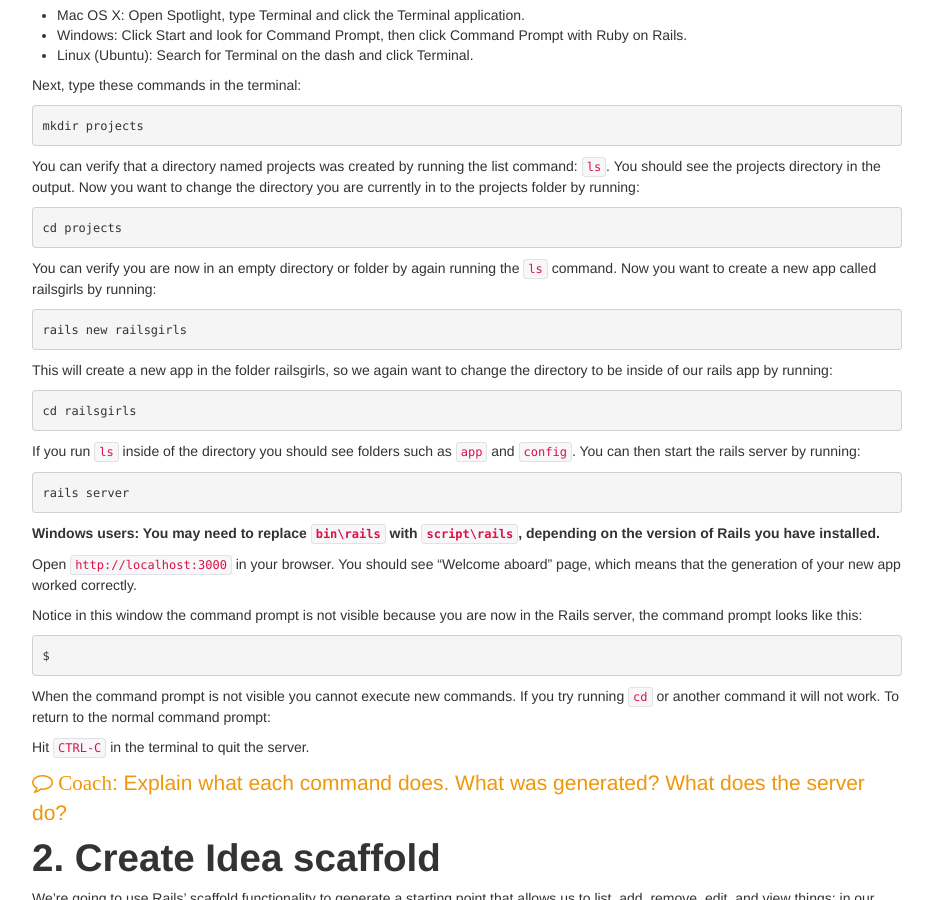
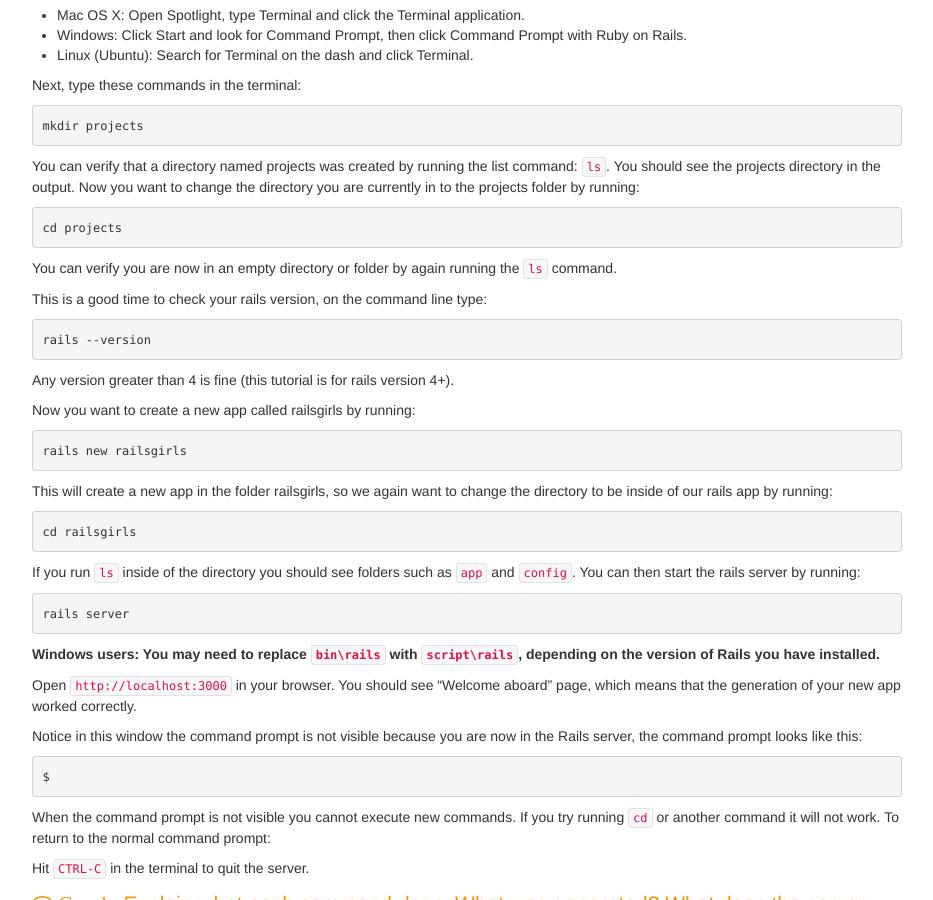
Before and after one commit to codecurious-bln/basic-curriculum, a Jekyll site: the page built from app.md, in a window 1280 px wide and 900 px high, scrolled down 731 px. Shown: the whole window, without its empty margins (323-1256 px from the left). Built offline with Jekyll 4.4.1, drawn with Linux system fonts in a browser that asks for light colours.

Commit message:
Add note about getting the rails version

```diff
--- a/app.md
+++ b/app.md
@@ -42,7 +42,15 @@
 
     cd projects
 
-You can verify you are now in an empty directory or folder by again running the `ls` command. Now you want to create a new app called railsgirls by running:
+You can verify you are now in an empty directory or folder by again running the `ls` command.
+
+This is a good time to check your rails version, on the command line type:
+
+    rails --version
+
+Any version greater than 4 is fine (this tutorial is for rails version 4+).
+
+Now you want to create a new app called railsgirls by running:
 
     rails new railsgirls
 
```
